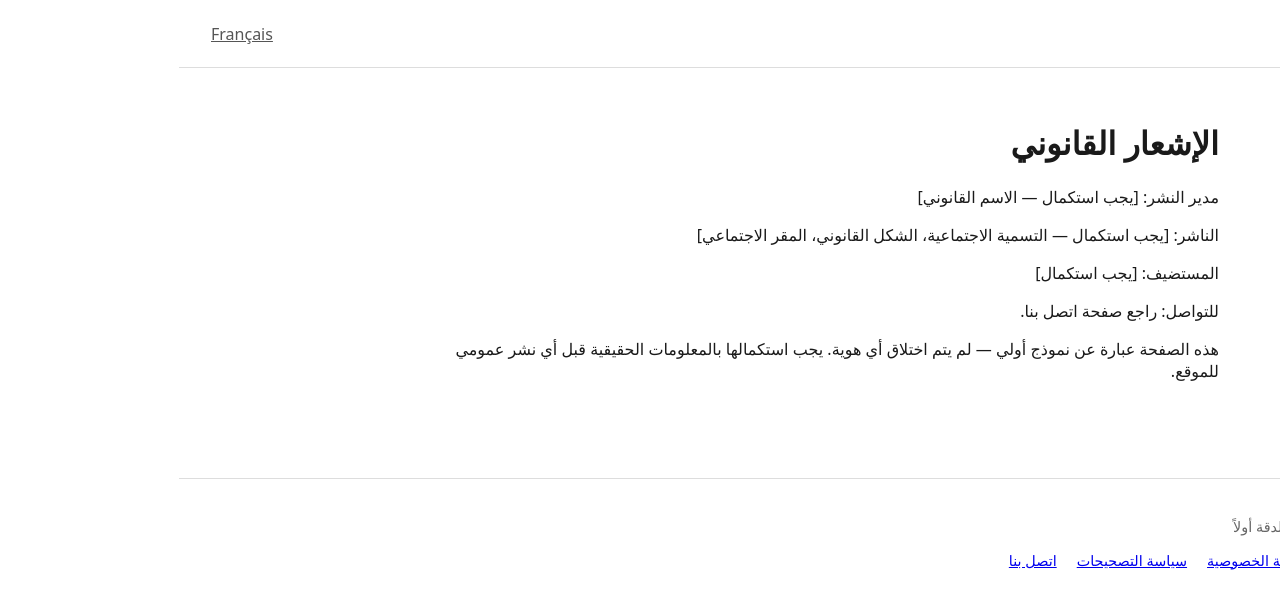
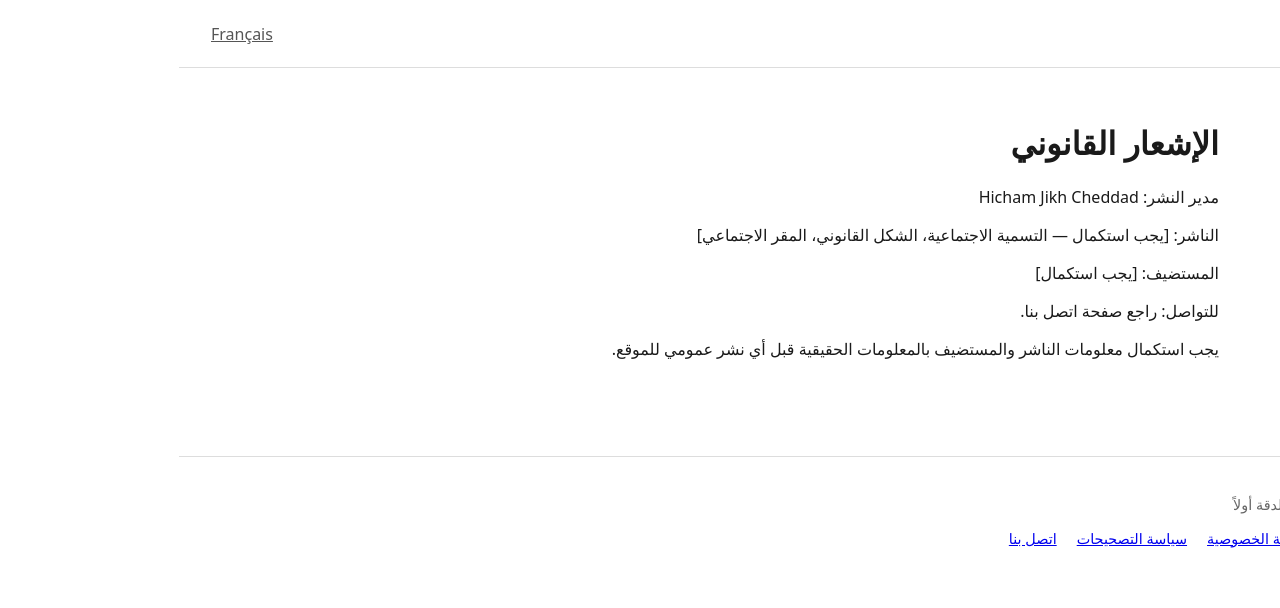
Before and after one commit to atlasdepeche/atlas---depeche, a Next.js app: page /ar/legal/mentions in a window 1280 px wide. Shown: the top 608 px of the page. Built offline with nearby package versions, Linux system fonts and the light colour scheme.

Commit message:
Legal notice: real director of publication
Confirmed by Hicham 2026-09-18: director de publication is Hicham Jikh
Cheddad. Publisher legal entity and hosting provider stay placeholders —
different question (registered business form, actual host) not answered
yet, not guessed.

```diff
--- a/src/app/(public)/[locale]/legal/mentions/page.tsx
+++ b/src/app/(public)/[locale]/legal/mentions/page.tsx
@@ -2,10 +2,11 @@ import { notFound } from "next/navigation";
 import { isLocale } from "@/i18n/locales";
 
 /**
- * Placeholder legal notice — MASTER_PROMPT section 36 requires this page
- * but explicitly says "user must fill real identity". Nothing here is
- * invented; every identity field is a marked placeholder until the real
- * publisher/host/director information is supplied.
+ * Legal notice — MASTER_PROMPT section 36. Director of publication is real
+ * (confirmed by the user 2026-09-18: Hicham Jikh Cheddad). The publisher
+ * legal entity and hosting provider fields are still placeholders — those
+ * are a different question (registered business form, actual host) that
+ * hasn't been answered yet, so they stay marked rather than guessed.
  */
 export const dynamic = "force-dynamic";
 
@@ -13,21 +14,21 @@ const CONTENT = {
   fr: {
     title: "Mentions légales",
     body: [
-      "Directeur de la publication : [À COMPLÉTER — nom légal]",
+      "Directeur de la publication : Hicham Jikh Cheddad",
       "Éditeur : [À COMPLÉTER — raison sociale, forme juridique, siège social]",
       "Hébergeur : [À COMPLÉTER]",
       "Contact : voir la page Contact.",
-      "Cette page est un placeholder — aucune identité n'a été inventée. Elle doit être complétée avec les informations réelles avant toute publication publique du site.",
+      "L'éditeur et l'hébergeur restent à compléter avec les informations réelles avant toute publication publique du site.",
     ],
   },
   ar: {
     title: "الإشعار القانوني",
     body: [
-      "مدير النشر: [يجب استكمال — الاسم القانوني]",
+      "مدير النشر: Hicham Jikh Cheddad",
       "الناشر: [يجب استكمال — التسمية الاجتماعية، الشكل القانوني، المقر الاجتماعي]",
       "المستضيف: [يجب استكمال]",
       "للتواصل: راجع صفحة اتصل بنا.",
-      "هذه الصفحة عبارة عن نموذج أولي — لم يتم اختلاق أي هوية. يجب استكمالها بالمعلومات الحقيقية قبل أي نشر عمومي للموقع.",
+      "يجب استكمال معلومات الناشر والمستضيف بالمعلومات الحقيقية قبل أي نشر عمومي للموقع.",
     ],
   },
 };
```
